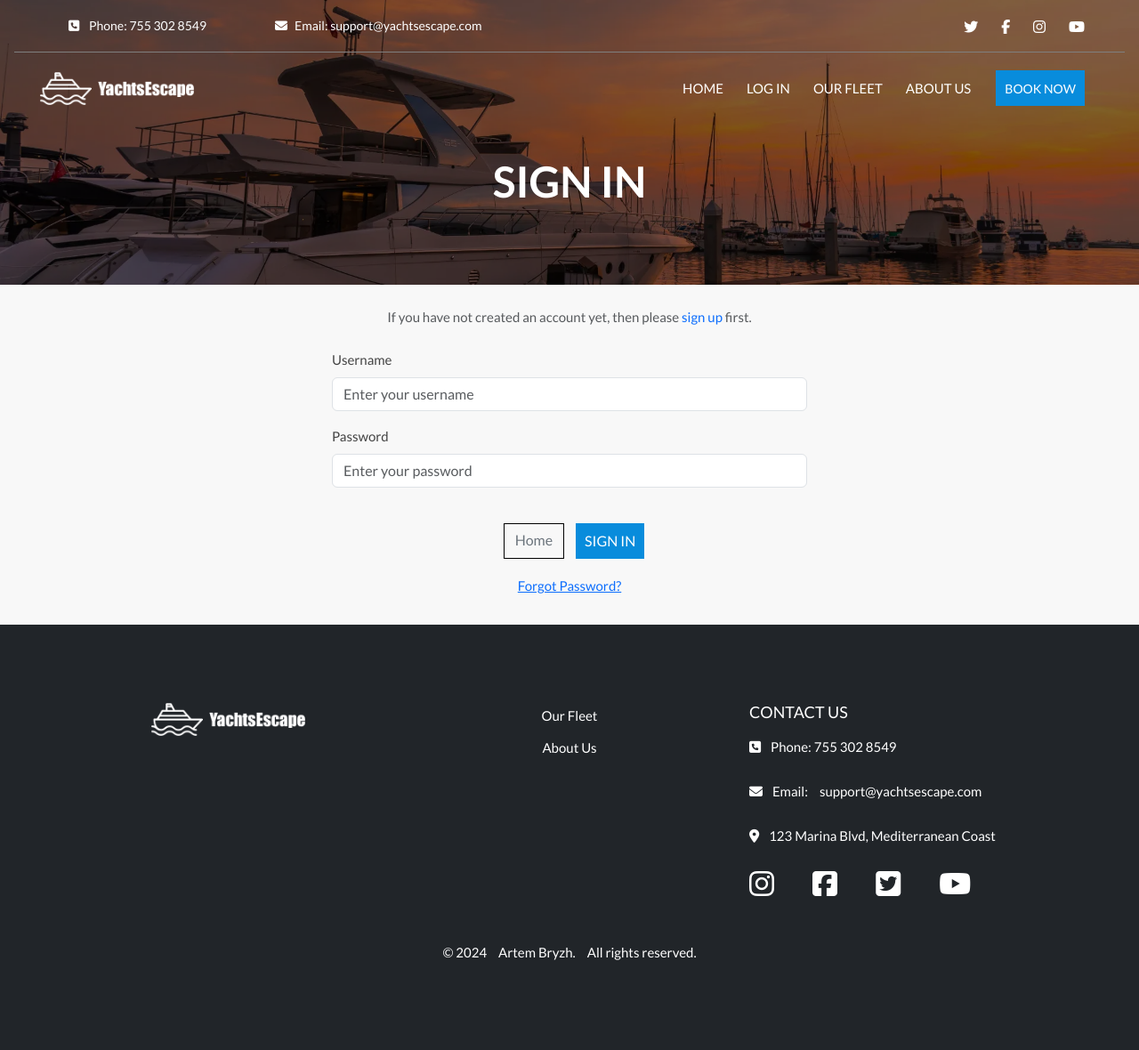
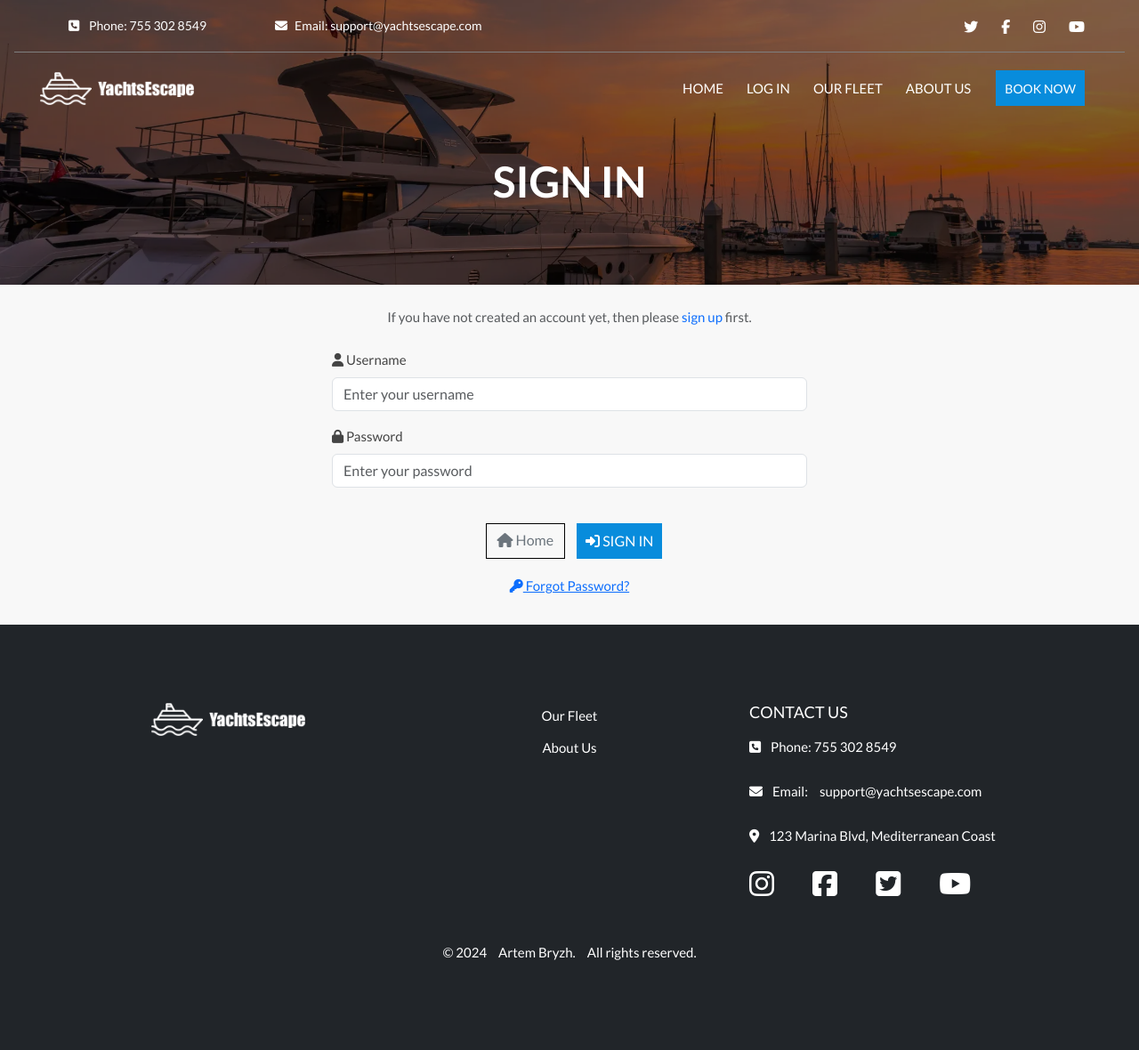
Before and after one commit to pagaslav/yachtsescape-com, a Django app: template templates/allauth/account/login.html in a window 1280 px wide. Shown: the whole page at 89% size. Run offline with Django 3.2, Linux system fonts and the light colour scheme; the template is opened without the code that fills it, so the values that code supplies are empty; some libraries are stand-ins or nearby versions.

Commit message:
feat(auth): update login and password reset templates with icons
Updated the login and password reset templates to enhance user experience and functionality | Added
icons for better design using Font Awesome in the authentication process with django-allauth.

```diff
--- a/templates/allauth/account/login.html
+++ b/templates/allauth/account/login.html
@@ -2,9 +2,7 @@
 
 {% extends "base.html" %}
 {% load static %}
-
 {% load allauth i18n %}
-
 {% load account %}
 
 {% block extra_css %}
@@ -42,31 +40,30 @@ Sign In
         <div class="container">
             <div class="row justify-content-center">
                 <div class="col-xl-6 col-lg-6 col-md-8 col-10">
-            <!-- Username input field -->
+                    <!-- Username input field with icon -->
                     <div class="mb-3">
-                <label for="id_login" class="form-label">Username</label>
+                        <label for="id_login" class="form-label"><i class="fas fa-user"></i> Username</label>
                         <input type="text" class="form-control" id="id_login" name="login" placeholder="Enter your username" required>
                     </div>
 
-            <!-- Password input field -->
+                    <!-- Password input field with icon -->
                     <div class="mb-3">
-                <label for="id_password" class="form-label">Password</label>
+                        <label for="id_password" class="form-label"><i class="fas fa-lock"></i> Password</label>
                         <input type="password" class="form-control" id="id_password" name="password" placeholder="Enter your password" required>
                     </div>
                 </div>
             </div>
         </div>
 
-         <!-- Home button below the form -->
+        <!-- Home button and Sign In button with icons -->
         <div class="container text-center mt-4">
-        <a class="btn btn-outline-secondary home-btn" href="{% url 'home' %}">Home</a>
-        <!-- Sign In button -->
-        <button class="btn header-main-btn" type="submit">Sign In</button>
+            <a class="btn btn-outline-secondary home-btn" href="{% url 'home' %}"><i class="fas fa-home"></i> Home</a>
+            <button class="btn header-main-btn" type="submit"><i class="fas fa-sign-in-alt"></i> Sign In</button>
         </div>
 
         <!-- Link to reset the password -->
         <p class="mt-3 text-center">
-            <a href="{% url 'account_reset_password' %}">Forgot Password?</a>
+            <a href="{% url 'account_reset_password' %}"><i class="fas fa-key"></i> Forgot Password?</a>
         </p>
     </form>
 </div>
```
Also changed, not shown: templates/allauth/account/password_reset.html (+6 -2 lines). Lines whose indentation alone changed are shown as unchanged.
